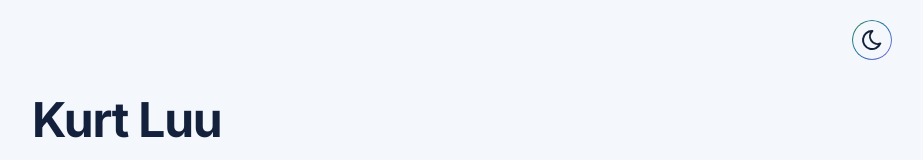
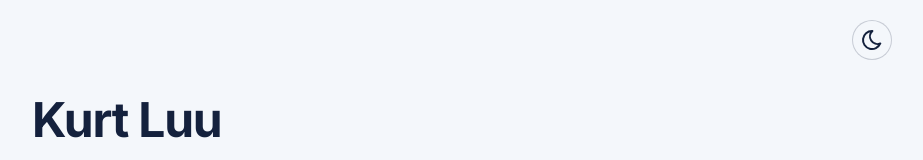
Before and after one commit to kurtluu/portfolio, a React (Vite) app in the folder react-ts-site/: page / in a window 1280 px wide. Shown: the top 160 px of the page, without its empty margins (178-1101 px from the left). Built offline with nearby package versions, Linux system fonts and the light colour scheme.

Commit message:
Revert "Add multi-accent theme toggle border"
This reverts commit c3a42043816de28518e57af09bddc623f04b0081.

```diff
--- a/react-ts-site/src/styles.css
+++ b/react-ts-site/src/styles.css
@@ -57,9 +57,6 @@ body {
 }
 
 .theme-toggle {
-  --toggle-green: #22c55e;
-  --toggle-blue: var(--accent);
-  --toggle-violet: #a78bfa;
   position: absolute;
   top: 1.25rem;
   right: 0;
@@ -70,45 +67,17 @@ body {
   border-radius: 999px;
   width: 2.5rem;
   height: 2.5rem;
-  isolation: isolate;
   display: inline-flex;
   align-items: center;
   justify-content: center;
   padding: 0;
   font: 500 0.75rem/1 "Fira Code", monospace;
   cursor: pointer;
-  transition: border-color 0.2s ease, transform 0.2s ease, background-color 0.2s ease,
-    box-shadow 0.2s ease;
-}
-
-:root[data-theme="light"] .theme-toggle {
-  --toggle-green: #15803d;
-  --toggle-violet: #8b5cf6;
-}
-
-.theme-toggle::before {
-  content: "";
-  position: absolute;
-  inset: -1px;
-  border-radius: inherit;
-  padding: 1px;
-  background: linear-gradient(
-    135deg,
-    var(--toggle-green) 0%,
-    var(--toggle-blue) 48%,
-    var(--toggle-violet) 100%
-  );
-  pointer-events: none;
-  opacity: 0.9;
-  mask: linear-gradient(#fff 0 0) content-box, linear-gradient(#fff 0 0);
-  mask-composite: exclude;
-  -webkit-mask: linear-gradient(#fff 0 0) content-box, linear-gradient(#fff 0 0);
-  -webkit-mask-composite: xor;
+  transition: border-color 0.2s ease, transform 0.2s ease, background-color 0.2s ease;
 }
 
 .theme-icon {
   position: relative;
-  z-index: 1;
   width: 1.5rem;
   height: 1.5rem;
   display: inline-flex;
@@ -140,9 +109,8 @@ body {
 }
 
 .theme-toggle:hover {
+  border-color: var(--accent);
   transform: translateY(-1px);
-  box-shadow: 0 0 0 1px color-mix(in srgb, var(--toggle-blue) 18%, transparent),
-    0 8px 18px color-mix(in srgb, var(--toggle-violet) 14%, transparent);
 }
 
 a {
```
